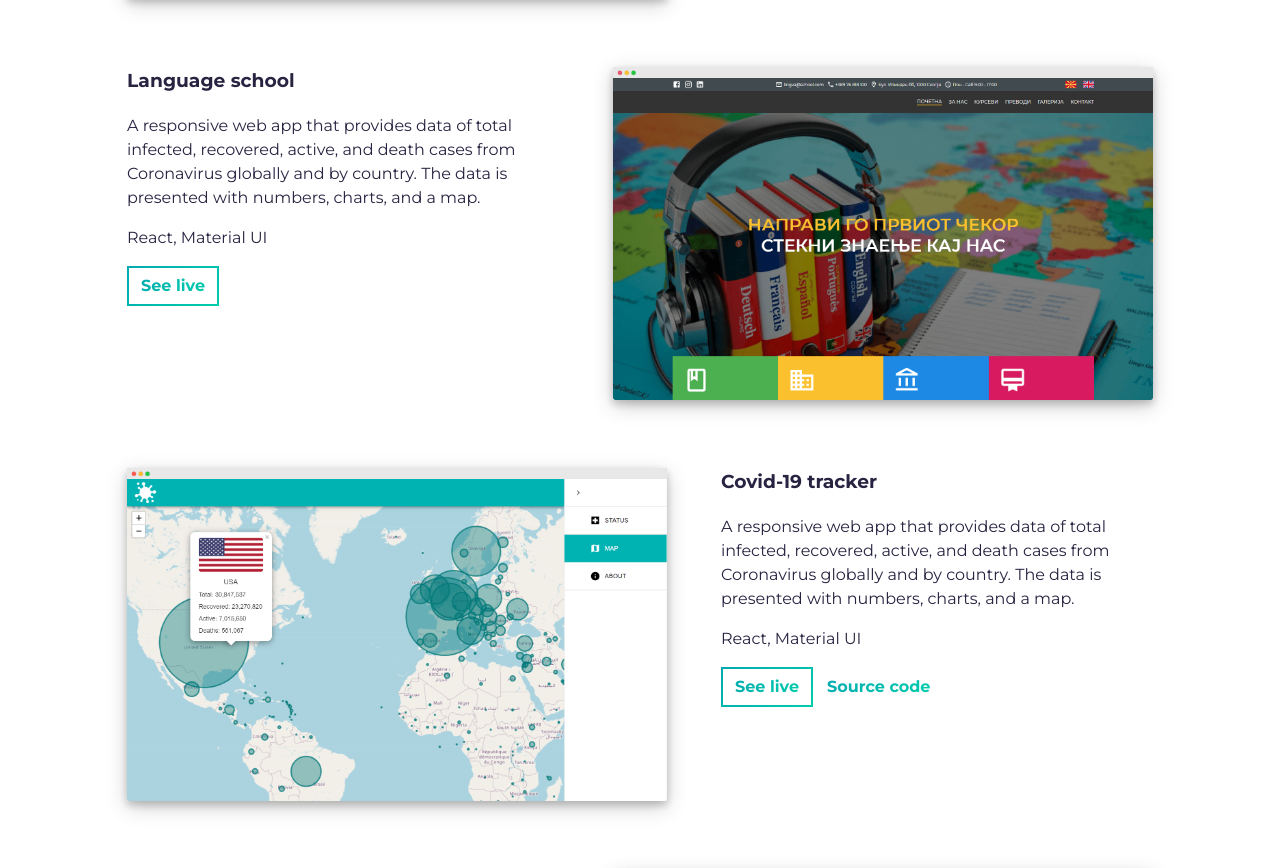
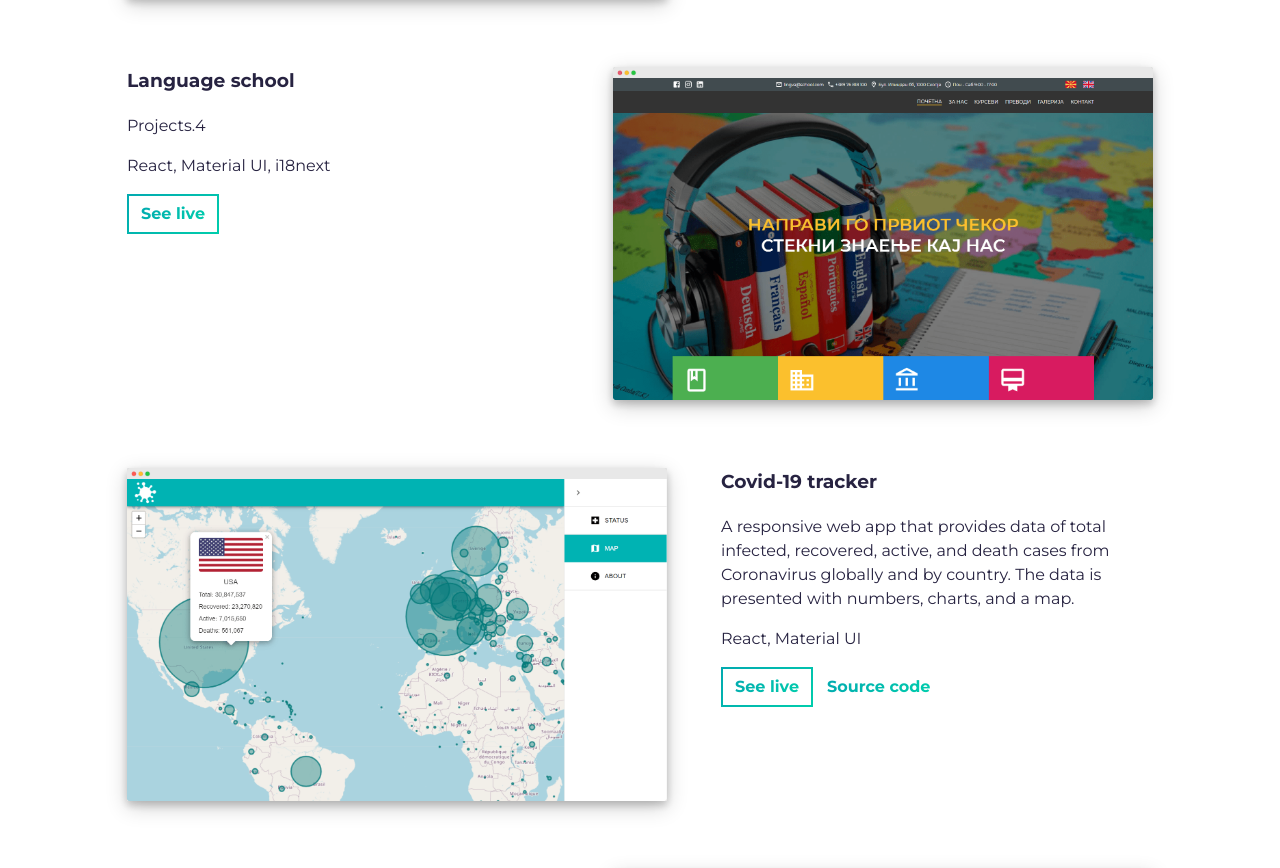
Before and after one commit to ristespasov/portfolio_v.2, a React (Create React App) app: page / in a window 1280 px wide. Shown: the part 1873-2741 px from the top of the page. Built offline with nearby package versions, Linux system fonts and the light colour scheme.

Commit message:
data modified

```diff
--- a/src/data/data_projects.js
+++ b/src/data/data_projects.js
@@ -18,8 +18,8 @@ const projectsData = {
     },
     {
         title: "Language school",
-        description: "Projects.3",
-        stack: "React, Material UI",
+        description: "Projects.4",
+        stack: "React, Material UI, i18next",
         image: project_4,
         btn_live: "Projects.live",
         btn_source: "Projects.code",
```
